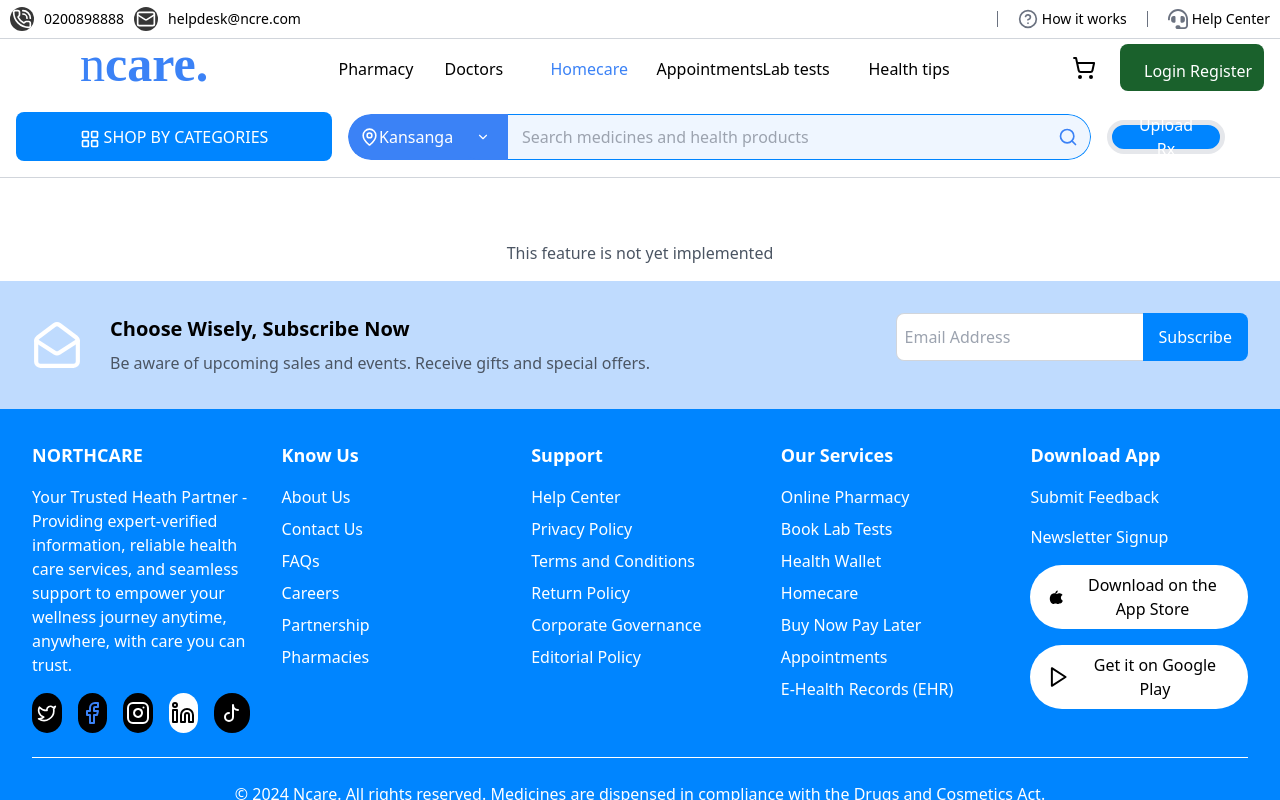
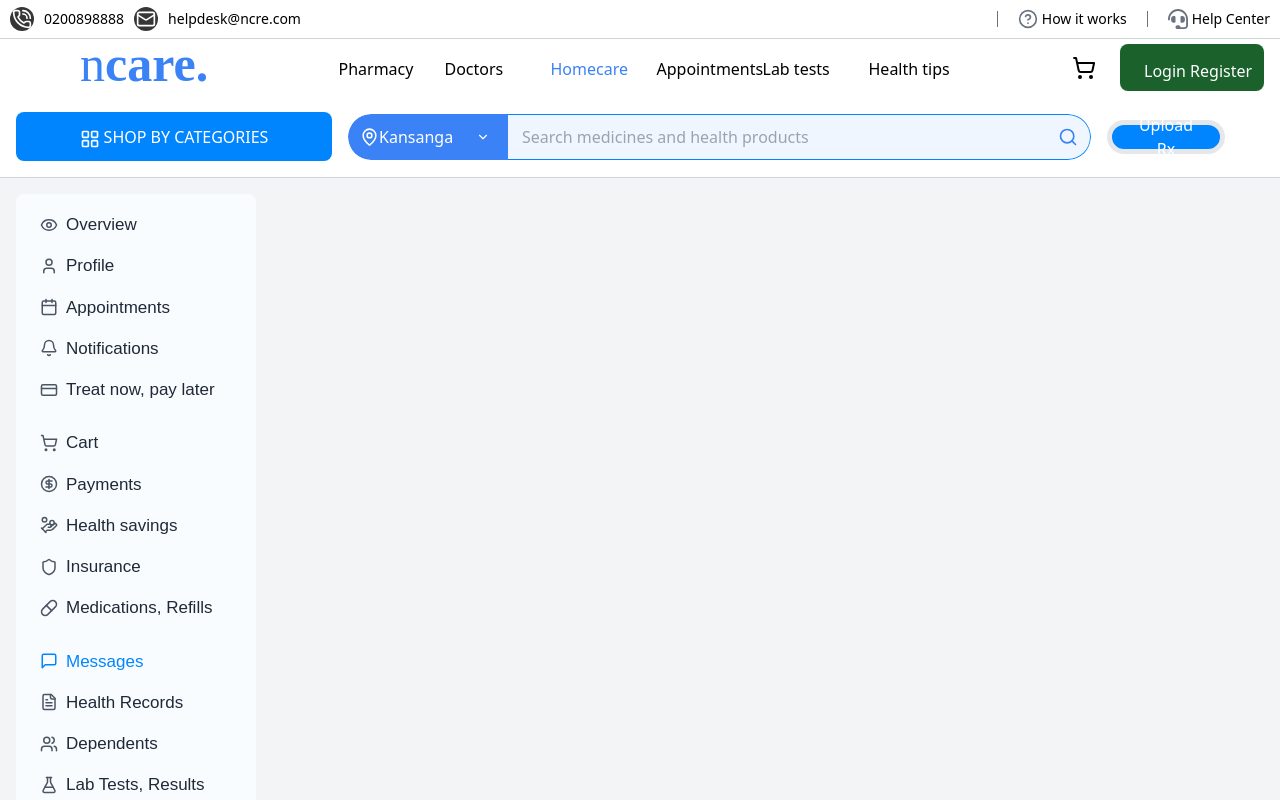
Before and after one commit to Kyomuhe/Components, a React (Create React App) app: page / in a window 1280 px wide. Both pictures are taken after a click on the element "Homecare". Shown: the top 800 px of the page. Built offline with nearby package versions, Linux system fonts and the light colour scheme.

Commit message:
added left side bar

```diff
--- a/src/App.tsx
+++ b/src/App.tsx
@@ -5,6 +5,7 @@
 import Pharmacy from './pages/Products';
 import { CartProvider } from './components/CartContext';
 import TestimonialsPage from './pages/TestimonialPage';
+import DemoPage from './pages/DemoPage';
 
 
 const App: React.FC = () => {
@@ -26,6 +27,9 @@
         return <Pharmacy />;
       case 'Doctors':
         return <TestimonialsPage />;
+      case 'Homecare':
+        return <DemoPage />;
+
       default:
         return (
           <div className="p-4 text-center text-gray-600">
--- a/src/components/Header.tsx
+++ b/src/components/Header.tsx
@@ -1,6 +1,7 @@
 import React, { useState, ChangeEvent, FC, useEffect, useRef } from 'react';
 import { LayoutGrid, MapPin, Search, PhoneCall, Mail, ChevronDown, HelpCircle, CircleChevronRight } from 'lucide-react';
 import { FaBars, FaHeadset } from 'react-icons/fa';
+
 import DefaultPage from '../pages/DefaultPage';
 import CartIcon from './CartIcon';
 
@@ -31,9 +32,9 @@
     setIsCategoriesOpen(!isCategoriesOpen);
   };
 
-  const handleLoginRegister = (): void => {
-    // this navigates to DefaultPage when clicked
-    window.location.href = 'DefaultPage';
+
+  const handleLoginRegister = () => {
+    window.location.href ='DefaultPage';
   };
 
   // Handles click outside to close the categories menu
@@ -65,7 +66,7 @@
   }, [isMobileMenuOpen]);
 
   return (
-    <div className="font-sans w-full bg-white relative z-40" style={{ height: 'auto', minHeight: '225px' }} ref={headerRef}>
+    <div className="font-sans w-full bg-white relative z-40" style={{ height: 'auto', minHeight: '118px' }} ref={headerRef}>
       {/* Top Header */}
       <div className="flex justify-between items-center p-2.5 text-sm border-b border-gray-300 w-full" style={{ height: '39px' }}>
         <div className="flex items-center gap-2.5">
--- a/src/components/PhoneField.tsx
+++ b/src/components/PhoneField.tsx
@@ -121,7 +121,6 @@
   }, []);
 
   // Filtering countries based on search term
-  // This effect runs whenever the search term changes
   useEffect(() => {
     if (searchTerm) {
       const filtered = countryData.filter(country =>
@@ -214,9 +213,8 @@
         </label>
       )}
 
-      {/* Main phone input container - improved for responsive design */}
+      {/* Main phone input container */}
       <div className="relative flex w-full">
-        {/* Country selector button - adjusted for better small screen display */}
         <div className="relative country-selector" style={{ minWidth: '72px' }}>
           <button
             type="button"
@@ -237,7 +235,7 @@
             <ChevronDown size={14} className="ml-0 sm:ml-1" />
           </button>
 
-          {/* Country dropdown menu - repositioned for mobile */}
+          {/* Country dropdown menu for mobile */}
           {dropdownOpen && (
             <div className="absolute z-10 w-64 mt-1 bg-white border border-gray-300 rounded-md shadow-lg left-0 right-auto">
               {/* Search input for countries */}
@@ -272,7 +270,7 @@
           )}
         </div>
 
-        {/* Phone number input field - adjusted to take remaining width */}
+        {/* Phone number input field*/}
         <input
           type="tel"
           name={name}
@@ -291,7 +289,7 @@
       </div>
 
       {/* Error and helper text area */}
-      <div className="min-h-6"> {/* Fixed height container to prevent layout shifts */}
+      <div className="min-h-6">
         {error ? (
           <div className="mt-1 text-sm text-red-500">{error}</div>
         ) : !isValid && inputValue ? (
--- /dev/null
+++ b/src/components/SideBar.tsx
@@ -0,0 +1,132 @@
+import React from 'react';
+import {
+  Eye,
+  User,
+  Calendar,
+  Bell,
+  CreditCard,
+  ShoppingCart,
+  FlaskConical,
+  Shield,
+  Pill,
+  MessageSquare,
+  FileText,
+  Users,
+  Award,
+  Settings,
+  LogOut,
+  CircleDollarSign,
+  HandCoins
+} from 'lucide-react';
+
+// Define the structure for menu items
+interface MenuItem {
+  id: string;
+  label: string;
+  icon: React.ReactNode;
+  link: string;
+  className?: string;
+}
+
+// Define the structure for menu sections
+interface MenuSection {
+  id: string;
+  items: MenuItem[];
+}
+
+const SideBar: React.FC = () => {
+  // Define the menu sections and their items
+  const menuSections: MenuSection[] = [
+    {
+      id: 'main',
+      items: [
+        { id: 'overview', label: 'Overview', icon: <Eye size={18} />, link: '/overview' },
+        { id: 'profile', label: 'Profile', icon: <User size={18} />, link: '/profile' },
+        { id: 'appointments', label: 'Appointments', icon: <Calendar size={18} />, link: '/appointments' },
+        { id: 'notifications', label: 'Notifications', icon: <Bell size={18} />, link: '/notifications' },
+        { id: 'treatNowPayLater', label: 'Treat now, pay later', icon: <CreditCard size={18} />, link: '/treat-now-pay-later' },
+      ]
+    },
+    {
+      id: 'finances',
+      items: [
+        { id: 'cart', label: 'Cart', icon: <ShoppingCart size={18} />, link: '/cart' },
+        { id: 'payments', label: 'Payments', icon: <CircleDollarSign size={18} />, link: '/payments' },
+        { id: 'healthSavings', label: 'Health savings', icon: <HandCoins size={18} />, link: '/health-savings' },
+        { id: 'insurance', label: 'Insurance', icon: <Shield size={18} />, link: '/insurance' },
+        { id: 'medications', label: 'Medications, Refills', icon: <Pill size={18} />, link: '/medications' },
+      ]
+    },
+    {
+      id: 'health',
+      items: [
+        {
+          id: 'messages',
+          label: 'Messages',
+          icon: <MessageSquare size={18} />,
+          link: '/messages',
+          className: 'text-custom-blue'
+        },
+        { id: 'healthRecords', label: 'Health Records', icon: <FileText size={18} />, link: '/health-records' },
+        { id: 'dependents', label: 'Dependents', icon: <Users size={18} />, link: '/dependents' },
+        { id: 'labTests', label: 'Lab Tests, Results', icon: <FlaskConical size={18} />, link: '/lab-tests' },
+      ]
+    },
+    {
+      id: 'account',
+      items: [
+        { id: 'settings', label: 'Settings', icon: <Settings size={18} />, link: '/settings' },
+        {
+          id: 'logout',
+          label: 'Logout',
+          icon: <LogOut size={18}  />,
+          link: '/logout',
+          className: 'text-red-600'
+        },
+      ]
+    },
+  ];
+
+  // Render a single menu item
+  const renderMenuItem = (item: MenuItem) => (
+    <a
+      key={item.id}
+      href={item.link}
+      className={`flex items-center gap-2 hover:bg-blue-50 rounded px-2 py-1 ${item.className || ''}`}
+    >
+      <div className={item.className || "text-gray-600"}>{item.icon}</div>
+      <span className={`${item.className || "text-gray-800"} text-[17px] font-normal leading-tight`}>
+        {item.label}
+      </span>
+    </a>
+  );
+
+  return (
+    <div
+      className="w-60 h-[773px] bg-[#F9FCFF] rounded-lg flex flex-col p-4 gap-6 sticky top-4"
+      style={{
+        fontFamily: 'GT Walsheim Pro, sans-serif',
+      }}
+    >
+      {/* Render first three sections */}
+      {menuSections.slice(0, 3).map((section) => (
+        <div key={section.id} className="flex flex-col gap-3">
+          {section.items.map(renderMenuItem)}
+        </div>
+      ))}
+
+      {/* Upgrade banner */}
+      <div className="w-full h-[35px] bg-custom-blue rounded flex items-center px-3 gap-3 text-white">
+        <Award size={18} />
+        <span className="text-[15px] font-medium">Upgrade to silver plan</span>
+      </div>
+
+      {/* Render account section */}
+      <div className="flex flex-col gap-3">
+        {menuSections[3].items.map(renderMenuItem)}
+      </div>
+    </div>
+  );
+};
+
+export default SideBar;
--- /dev/null
+++ b/src/pages/DemoPage.tsx
@@ -0,0 +1,12 @@
+import React from 'react';
+import LeftSidebar from '../components/SideBar';
+
+const DemoPage: React.FC = () => {
+  return (
+    <div className="flex min-h-screen bg-gray-100 p-4">
+      <LeftSidebar />
+    </div>
+  );
+};
+
+export default DemoPage;
```
